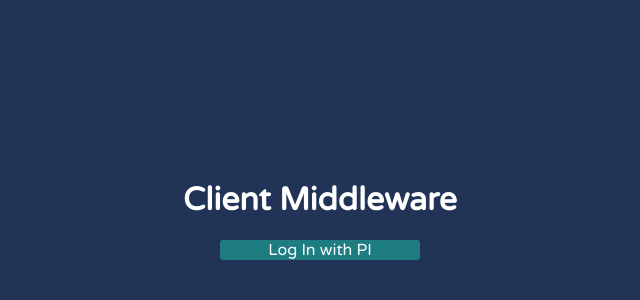
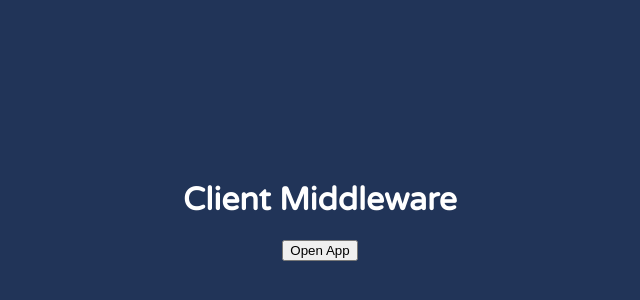
Before and after one commit to Grubex/middleware-client, a React (Create React App) app: page / in a window 1280 px wide. Shown: the part 190-490 px from the top of the page, without its empty margins (320-960 px from the left). Built offline with nearby package versions, Linux system fonts and the light colour scheme.

Commit message:
trying this

```diff
--- a/src/containers/Home/Home.js
+++ b/src/containers/Home/Home.js
@@ -36,9 +36,7 @@ class Home extends Component {
       <HomeContainer>
         <h1>Client Middleware</h1>
         <form action="demo://authenticate" target="_blank">
-          <Button type="submit" onClick={() => this.onButtonPress()}>
-            <p>Log In with PI</p>
-          </Button>
+          <input type="submit" value="Open App" />
         </form>
       </HomeContainer>
     )
```
